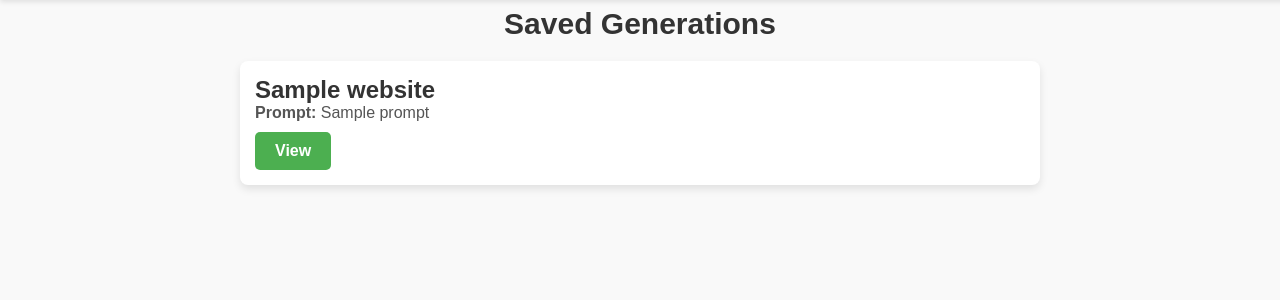
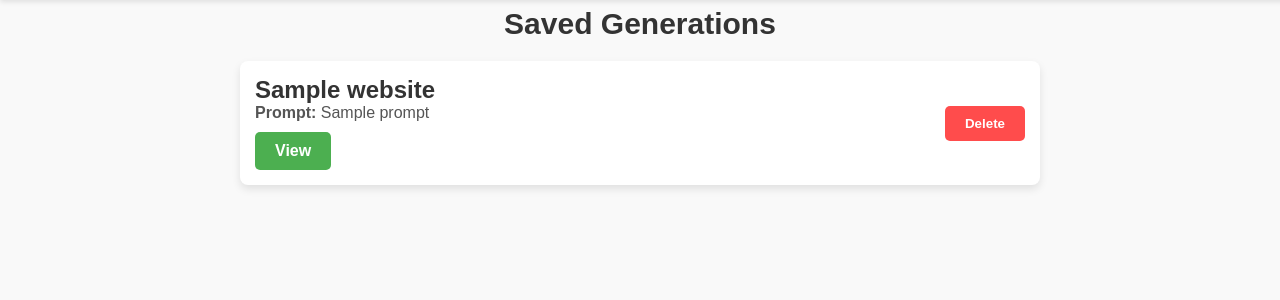
Before and after one commit to houssainiS/PFE, a Django app: template templates/work/history.html in a window 1280 px wide. Shown: the part 43-343 px from the top of the page. Run offline with Django 3.2, Linux system fonts and the light colour scheme; the template is opened without the code that fills it: most values are stand-ins (such as "Sample title", 1, 10 or a date in 2020).

Commit message:
added delete button to the history page

```diff
--- a/templates/work/history.html
+++ b/templates/work/history.html
@@ -32,6 +32,9 @@
         margin-bottom: 10px;
         box-shadow: 0 4px 8px rgba(0, 0, 0, 0.1);
         transition: box-shadow 0.3s ease;
+        display: flex;
+        justify-content: space-between;
+        align-items: center;
     }
 
     .website-item:hover {
@@ -63,6 +66,22 @@
     .view-button:hover {
         background-color: #45a049;
     }
+
+    .delete-button {
+        display: inline-block;
+        padding: 10px 20px;
+        background-color: #FF4C4C;
+        color: white;
+        border: none;
+        border-radius: 5px;
+        font-weight: bold;
+        cursor: pointer;
+        transition: background-color 0.3s;
+    }
+
+    .delete-button:hover {
+        background-color: #D43F3F;
+    }
 </style>
 
 <h2 style="margin-top: 30px;">Saved Generations</h2>
@@ -71,9 +90,12 @@
     <ul class="website-list">
         {% for website in saved_websites %}
             <li class="website-item">
-                <h3>{{ website.title }}</h3>
-                <p><strong>Prompt:</strong> {{ website.prompt }}</p>
-                <a href="{% url 'work:view_saved_website' user.id website.id %}" class="view-button">View</a>
+                <div>
+                    <h3>{{ website.title }}</h3>
+                    <p><strong>Prompt:</strong> {{ website.prompt }}</p>
+                    <a href="{% url 'work:view_saved_website' user.id website.id %}" class="view-button">View</a>
+                </div>
+                <button class="delete-button" data-url="{% url 'work:delete_website' website.id %}">Delete</button>
             </li>
         {% endfor %}
     </ul>
@@ -81,4 +103,45 @@
     <p>No saved generations yet.</p>
 {% endif %}
 
+<script>
+    function getCookie(name) {
+        let cookieValue = null;
+        if (document.cookie && document.cookie !== '') {
+            const cookies = document.cookie.split(';');
+            for (let i = 0; i < cookies.length; i++) {
+                const cookie = cookies[i].trim();
+                if (cookie.startsWith(name + '=')) {
+                    cookieValue = decodeURIComponent(cookie.substring(name.length + 1));
+                    break;
+                }
+            }
+        }
+        return cookieValue;
+    }
+
+    document.querySelectorAll('.delete-button').forEach(button => {
+        button.addEventListener('click', function () {
+            if (!confirm('Are you sure you want to delete this website?')) {
+                return;
+            }
+
+            const url = this.getAttribute('data-url'); // Get the correct URL
+            fetch(url, {
+                method: 'POST',
+                headers: {
+                    'X-CSRFToken': getCookie('csrftoken'),
+                    'Content-Type': 'application/json'
+                },
+                body: JSON.stringify({})
+            }).then(response => response.json())
+            .then(data => {
+                if (data.success) {
+                    this.closest('.website-item').remove();
+                } else {
+                    alert('Error deleting website');
+                }
+            });
+        });
+    });
+</script>
 {% endblock %}
--- a/work/urls.py
+++ b/work/urls.py
@@ -15,4 +15,5 @@ urlpatterns = [
     path('<int:user_id>/history/<int:website_id>/code', views.view_code, name='view_code'),
     path('<int:user_id>/history/<int:website_id>/demo', views.demo, name='demo'),
     path('<int:user_id>/history/<int:website_id>/edit', views.edit_website, name='edit'),
+    path('delete-website/<int:website_id>/', views.delete_website, name='delete_website'),
 ]
```
Also changed, not shown: work/views.py (+8 -0 lines).
